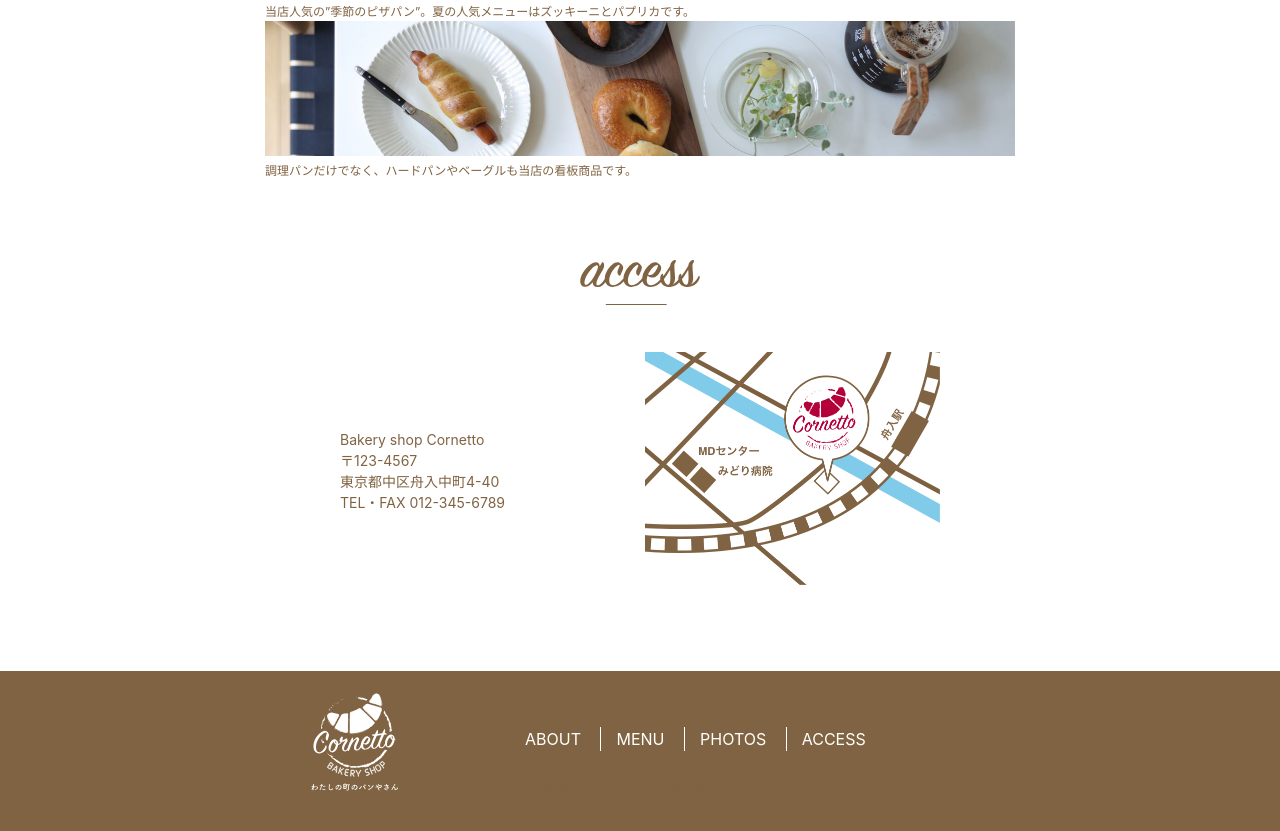
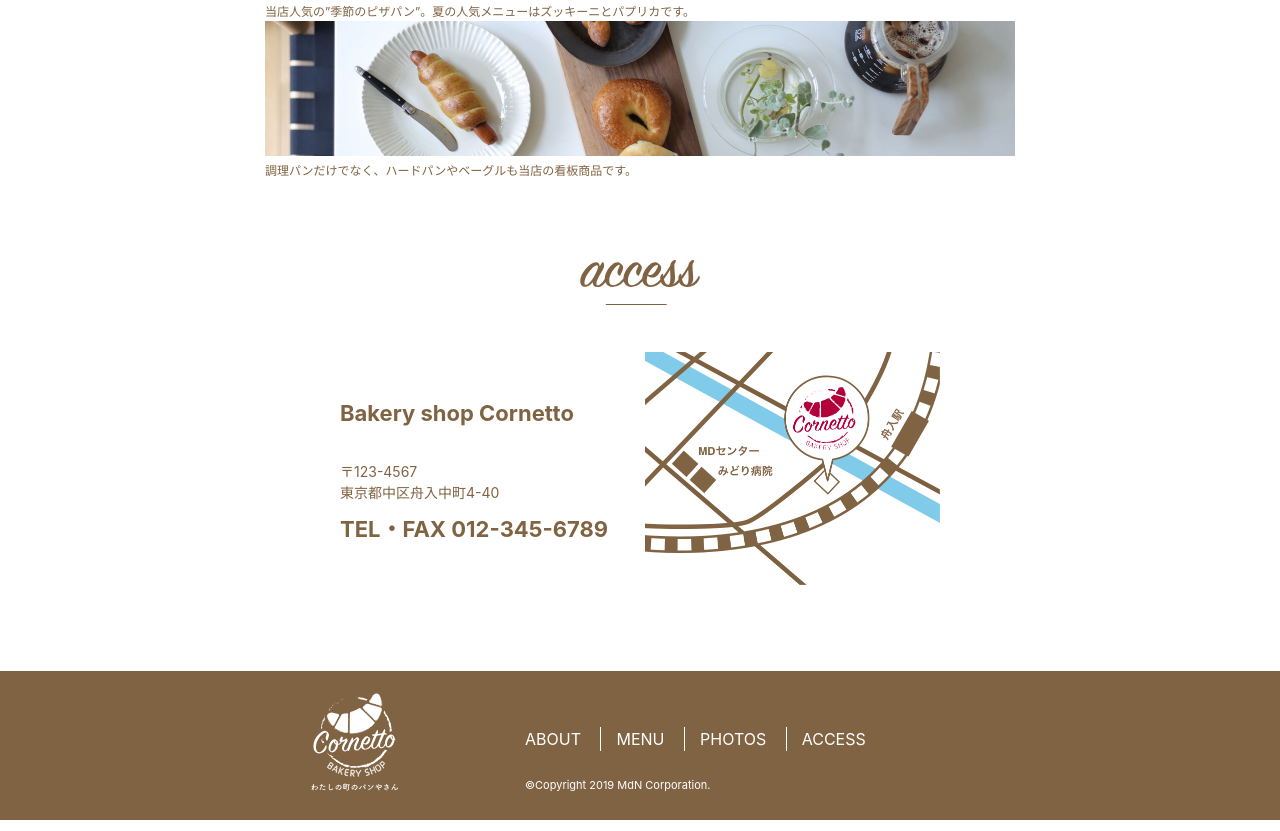
Before and after one commit to 20213094-uchiyamashinya/S1A107, a plain HTML site: page lesson6/index.html in a window 1280 px wide. Shown: the part 1916-2747 px from the top of the page. Drawn offline with Linux system fonts and the light colour scheme.

Commit message:
Add files via upload

```diff
--- a/lesson6/css/style.css
+++ b/lesson6/css/style.css
@@ -162,16 +162,10 @@ address{
 /* アクセス 左右横並び */
 .access-row {
   /* flexbox（横並びにする要素の親に指定） */
-  display: -webkit-box;
-  display: -ms-flexbox;
   display: flex;
   /* flexboxの中身を左右均等に配置する */
-  -webkit-box-pack: justify;
-  -ms-flex-pack: justify;
   justify-content: space-between;
   /* flexboxの中身の上下を中央揃えにする */
-  -webkit-box-align: center;
-  -ms-flex-align: center;
   align-items: center;
   margin: 0 auto;
 }
@@ -189,8 +183,6 @@ address{
 /* 右側（フレックスアイテム） */
 .access-map {
   /* フレックスアイテムへの指定 */
-  -webkit-box-flex: 0;
-  -ms-flex: 0 1 295px;
   flex: 0 1 295px;
   max-width: 295px;
 }
--- a/lesson6/index.html
+++ b/lesson6/index.html
@@ -93,10 +93,10 @@
     </h2>
     <div class="access-row">
       <address class="access-address">
-        <storong>Bakery shop Cornetto</storong><br>
+        <strong>Bakery shop Cornetto</strong><br>
         〒123-4567<br>
         東京都中区舟入中町4-40<br>
-        <storong>TEL・FAX 012-345-6789</storong>
+        <strong>TEL・FAX 012-345-6789</strong>
       </address>
       <figure class="access-map">
         <img src="img/map.png" alt="店舗周辺地図">
@@ -117,7 +117,9 @@
               <li><a href="#access">access</a></li>
             </ul>
           </nav>
-          <p><small>&copy;Copyright 2019 MdN Corporation.</small></p>
+          <p class="copyright">
+            <small>&copy;Copyright 2019 MdN Corporation.</small>
+          </p>
         </div>
       </div>
     </footer>
```
